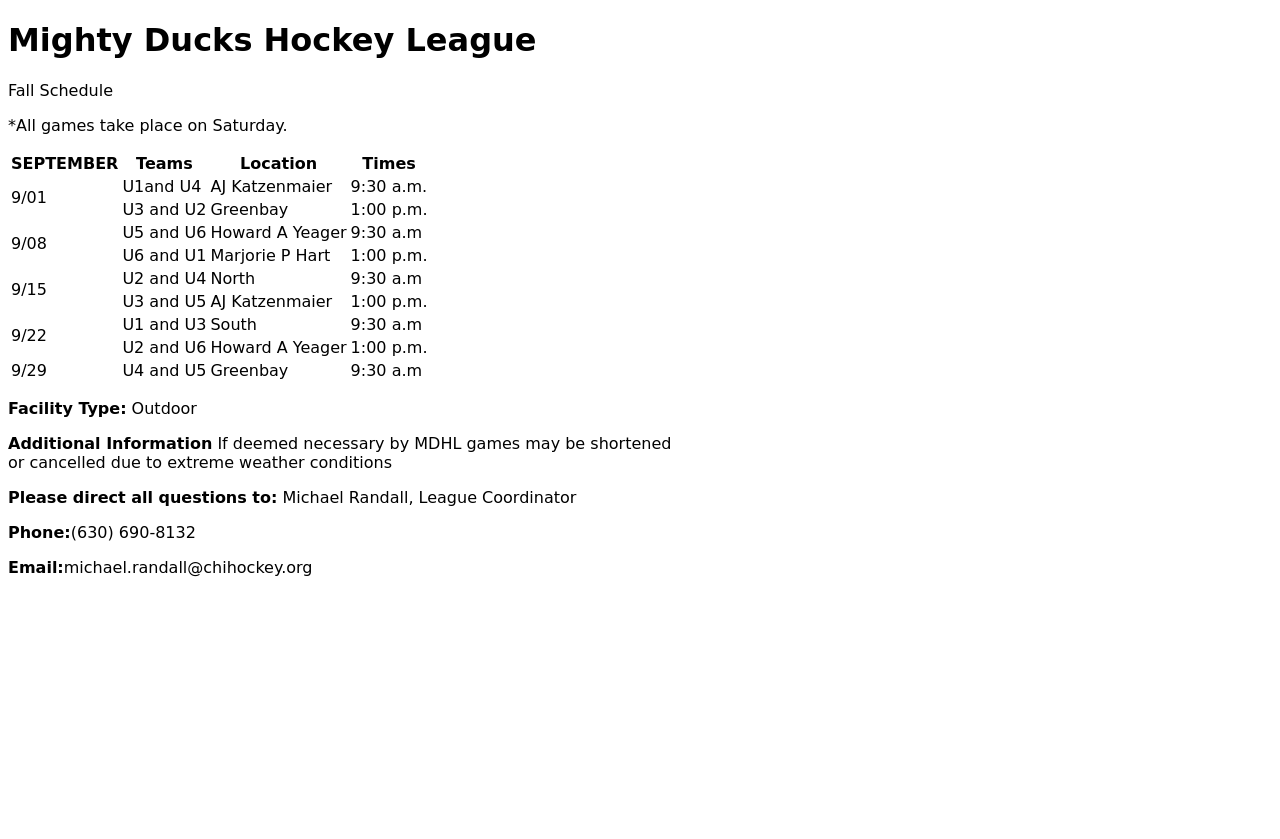
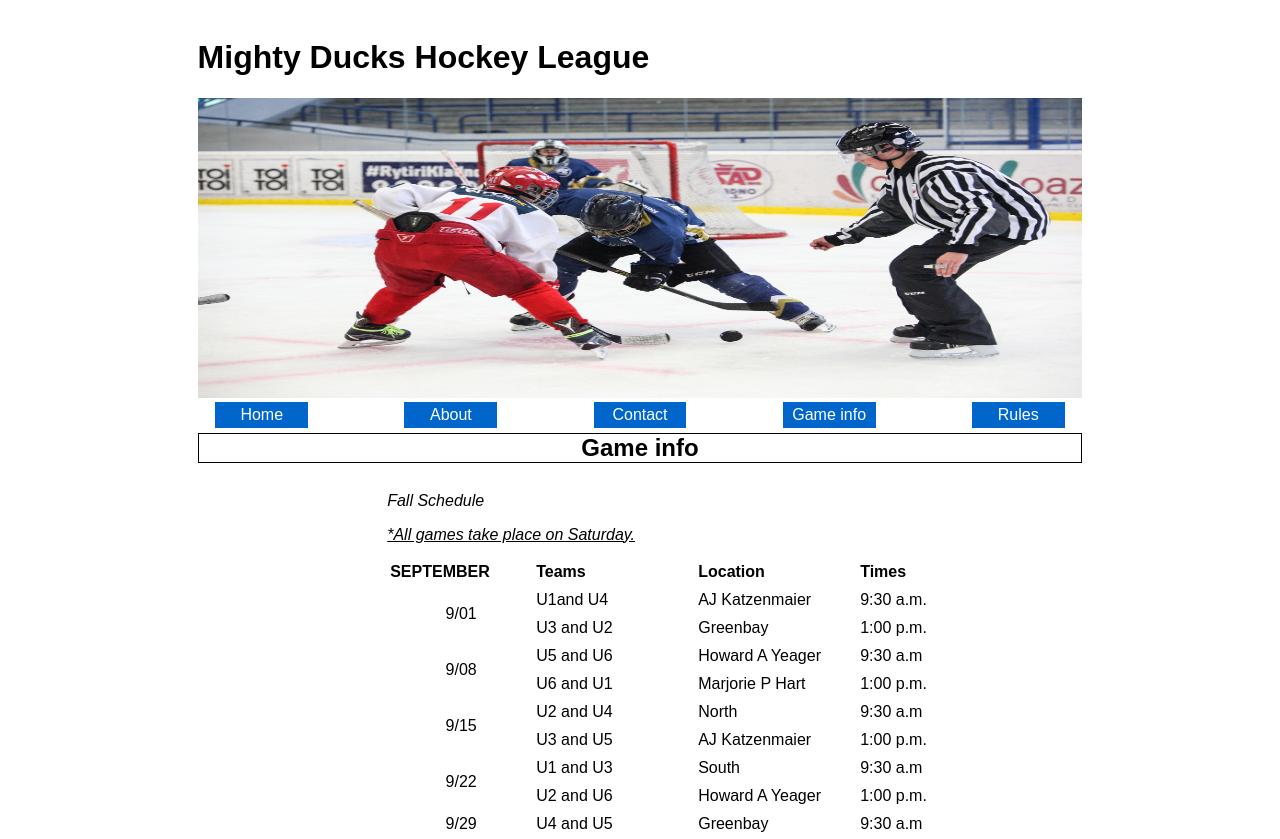
Before and after one commit to ezecastrog/task4_castrogramajoezequiel, a plain HTML site: page game_info.html in a window 1280 px wide. Shown: the top 839 px of the page. Before the commit the page ends 800 px from the top, so only its background shows below. Drawn offline with Linux system fonts and the light colour scheme.

```diff
--- a/game_info.html
+++ b/game_info.html
@@ -8,7 +8,22 @@
     <link rel="stylesheet" href="style.css">
 </head>
 <body class="game-body">
-    <h1 class="game-h1">Mighty Ducks Hockey League</h1>
+    <header>
+        <h1>Mighty Ducks Hockey League</h1>
+        <div class="image-variable-container">
+          <img class="header-image" src="./multimedia/design1_image1.jpg" alt="two people playing hockey and a referee next to them">
+          <nav>
+            <a href="./index.html">Home</a>
+            <a href="./about_mdhl.html">About</a>
+            <a href="./contact.html">Contact</a>
+            <a href="./game_info.html">Game info</a>
+            <a href="./rules.html">Rules</a>
+        </nav>
+        </div>
+        <div class="information">
+          <h2>Game info</h2>
+        </div>
+      </header>
     <p class="game-p-1">Fall Schedule</p>
     <p class="game-p-2">*All games take place on Saturday.</p>
     <table>
--- a/style.css
+++ b/style.css
@@ -1,7 +1,7 @@
-* {
+.index-body, .about-body, .contact-body {
     font-family: cursive;
   }
-  .first_container,
+  header,
   .second_container {
     padding: 10px 15% 1% 15%;
   }
@@ -13,26 +13,23 @@
     z-index: 1;
     margin-bottom: 5px;
     margin-left: 2%;
+    margin-right: 2%;
     align-items: center;
+    flex-wrap: nowrap;
+    justify-content: space-between;
+
   }
-  nav > button {
+
+  nav > a {
     background-color: #0066cc;
-    margin-left: 4px;
-    position: relative;
-  }
-  button > a {
     color: white;
     text-decoration: none;
-    position: relative;
+    width: 10%;
+    text-align: center;
+    padding:4px
   }
-  button:hover {
+   nav>a:hover {
     background-color: red;
-  }
-  button {
-    position: absolute;
-    margin-top: 4px;
-    width: 32%;
-    margin-left: 50px;
   }
   aside > img {
     width: 100px;
@@ -68,16 +65,65 @@
     padding-left: 20px;
   }
   /* RULES */
-
+  .rules-body{
+    font-family: Arial, Helvetica, sans-serif;
+  }
   .rules-h3, .rules-p{
     text-align: center;
+    margin: 0;
   }
   ul{
     list-style: circle;
   }
   .rules-section{
-    padding: 10px 32% 1% 32%;
+    padding: 10px 20% 1% 20%;
   }
   .rules-special-p{
     text-indent: 1.5em;
   }
+  .rules-ol{
+    padding: 0;
+    margin: 0;
+  }
+/* GAME_INFO */
+.game-body>table, .game-body>section>article,.game-body>footer ,.game-p-1,.game-p-2{
+  padding-left:30%
+}
+
+.game-body>*,tr>td, tr>th,footer>p{
+  font-family:Arial, Helvetica, sans-serif;
+}
+.game-p-1{
+  font-style: italic;
+}
+.game-p-2{
+  text-decoration: underline;
+  font-style: italic;
+}
+.game-date{
+  text-align: center;
+}
+thead>tr>th{
+  text-align: left;
+}
+.game-first-col{
+  width: 9rem;
+}
+.game-second-and-third-col{
+  width: 10rem;
+}
+.game-contact-info{
+  display: flex;
+  font-family: Arial, Helvetica, sans-serif;
+}
+.game-contact-info>p{
+  padding: 0 130px 0 0;
+  margin: 0;
+}
+tbody>tr>td{
+  padding-top: 7px;
+}
+.game-body>section{
+  padding: 40px 0 10px 0;
+}
+/* Acomodar los p del div, osea separarlos o mandarles un padding -- ver botones de el nav, si pueden ir con un anchor -- ajustar nombre de las imagenes*/
```
Also changed, not shown: about_mdhl.html (+9 -13 lines), contact.html (+5 -9 lines), index.html (+6 -12 lines), rules.html (+20 -9 lines).
